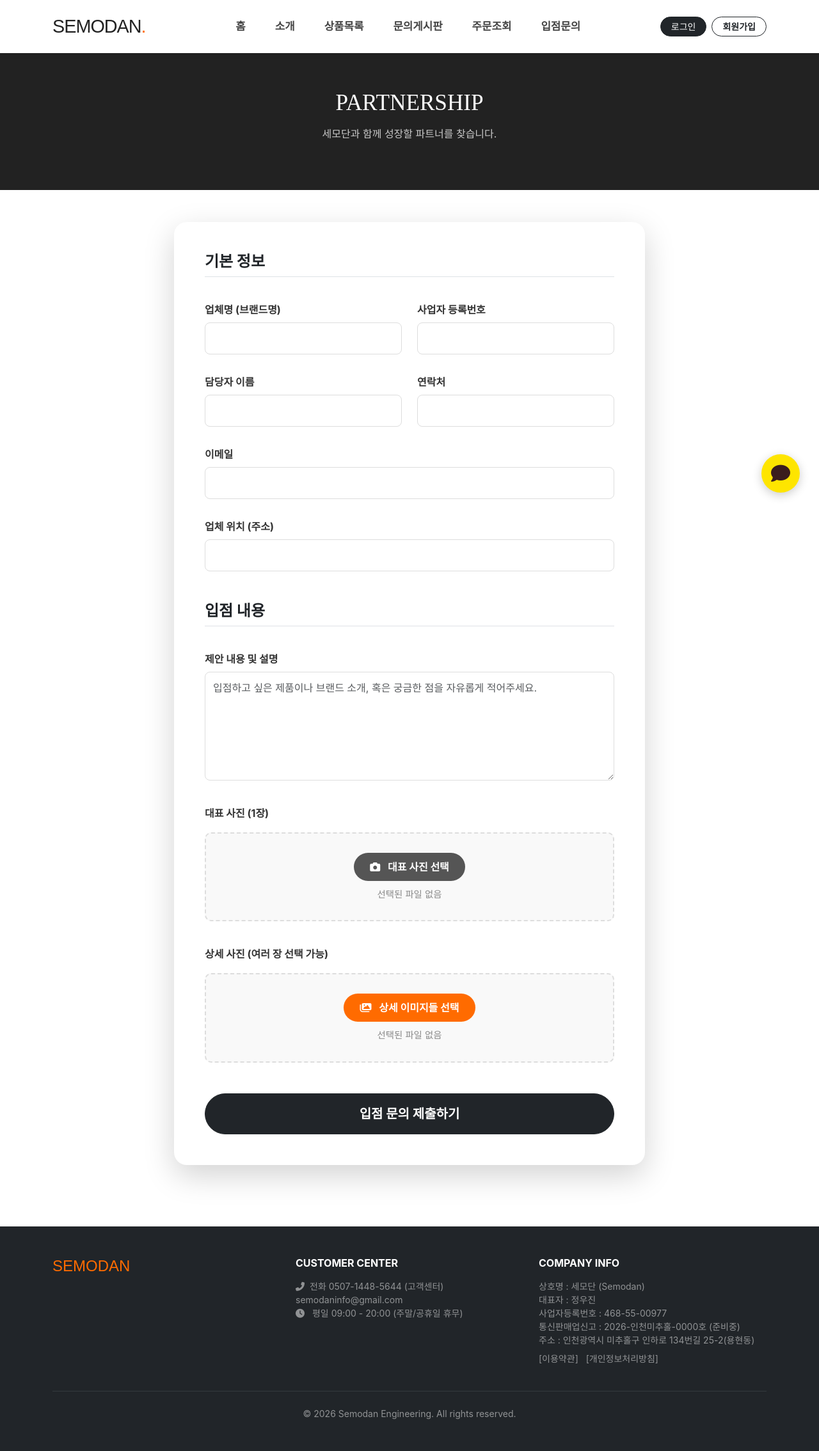
After one commit to woojin-0411/tpaheks, a Django app: page /partnership/ in a window 1280 px wide. The commit adds this page. Shown: the whole page at 64% size. Run offline with Django 5.2, Linux system fonts and the light colour scheme; some web fonts are replaced.

Commit message:
기능 추가: 입점문의 디자인 개선 및 다중 이미지 업로드 구현

```diff
--- a/config/settings.py
+++ b/config/settings.py
@@ -181,7 +181,6 @@ EMAIL_USE_SSL = False          # (TLS를 쓰므로 SSL은 끔)
 # 보내는 사람 이메일 (여기에 semodaninfo 주소를 적으세요)
 EMAIL_HOST_USER = 'semodaninfo@gmail.com'
 
-# ★ 아까 복사한 16자리 앱 비밀번호 (띄어쓰기 없이 붙여넣기)
 EMAIL_HOST_PASSWORD = 'fake_number'
 
 # (선택) 기본 보내는 사람 이름 설정
--- a/products/forms.py
+++ b/products/forms.py
@@ -1,9 +1,49 @@
 from django import forms
 from allauth.account.forms import SignupForm
-# ★ [중요] Profile 옆에 Review를 꼭 추가해야 합니다!
-from .models import Profile, Review
+from .models import Profile, Review, Order, JoinPost, Partnership
 
-# 1. 기존 회원가입 폼 (그대로 유지)
+# 1. 입점 문의 폼
+class PartnershipForm(forms.ModelForm):
+    class Meta:
+        model = Partnership
+        fields = ['brand_name', 'business_number', 'manager_name', 'contact', 'email', 'location', 'description', 'image']
+        widgets = {
+            'description': forms.Textarea(attrs={'rows': 6, 'placeholder': '입점하고 싶은 제품이나 브랜드 소개, 혹은 궁금한 점을 자유롭게 적어주세요.'}),
+        }
+
+# 2. Q&A 비밀글 폼
+class JoinForm(forms.ModelForm):
+    class Meta:
+        model = JoinPost
+        fields = ['title', 'author_name', 'contact_number', 'password', 'is_secret', 'content']
+        widgets = {
+            'password': forms.PasswordInput(attrs={'placeholder': '비밀글 체크 시 필수 입력'}),
+        }
+
+    def clean(self):
+        cleaned_data = super().clean()
+        is_secret = cleaned_data.get('is_secret')
+        password = cleaned_data.get('password')
+
+        if is_secret and not password:
+            self.add_error('password', "비밀글로 설정하려면 비밀번호를 입력해야 합니다.")
+
+        return cleaned_data
+
+# 3. 주문 폼
+class OrderForm(forms.ModelForm):
+    class Meta:
+        model = Order
+        fields = ['quantity', 'size', 'customer_email', 'shipping_address', 'contact_number']
+        widgets = {
+            'quantity': forms.NumberInput(attrs={'min': 1, 'value': 1, 'class': 'form-control'}),
+            'size': forms.Select(attrs={'class': 'form-select'}),
+            'customer_email': forms.EmailInput(attrs={'class': 'form-control', 'placeholder': '주문 내역을 받을 이메일'}),
+            'shipping_address': forms.TextInput(attrs={'class': 'form-control', 'placeholder': '배송지 주소'}),
+            'contact_number': forms.TextInput(attrs={'class': 'form-control', 'placeholder': '연락처 (- 없이 입력)'}),
+        }
+
+# 4. 회원가입 폼
 class CustomSignupForm(SignupForm):
     first_name = forms.CharField(label='이름', max_length=30, widget=forms.TextInput(attrs={'placeholder': '실명을 입력해주세요'}))
     phone = forms.CharField(label='연락처', max_length=20, widget=forms.TextInput(attrs={'placeholder': '010-0000-0000'}))
@@ -11,10 +51,8 @@ class CustomSignupForm(SignupForm):
 
     def save(self, request):
         user = super(CustomSignupForm, self).save(request)
-
         user.first_name = self.cleaned_data['first_name']
         user.save()
-
         Profile.objects.create(
             user=user,
             phone=self.cleaned_data['phone'],
@@ -22,7 +60,7 @@ class CustomSignupForm(SignupForm):
         )
         return user
 
-# 2. ★ [새로 추가] 리뷰 작성 폼
+# 5. 리뷰 폼
 class ReviewForm(forms.ModelForm):
     class Meta:
         model = Review
--- a/products/templates/products/base.html
+++ b/products/templates/products/base.html
@@ -158,6 +158,9 @@
                     <li class="nav-item"><a class="nav-link" href="{% url 'products:product_list' %}">상품목록</a></li>
                     <li class="nav-item"><a class="nav-link" href="{% url 'products:qna' %}">문의게시판</a></li>
                     <li class="nav-item"><a class="nav-link" href="{% url 'products:order_check' %}">주문조회</a></li>
+                    <li class="nav-item">
+                        <a class="nav-link fw-bold text-primary" href="{% url 'products:partnership' %}">입점문의</a>
+                    </li>
                 </ul>
 
                 <div class="auth-area d-flex align-items-center gap-2">
--- a/products/templates/products/order_check.html
+++ b/products/templates/products/order_check.html
@@ -80,6 +80,10 @@
                             </div>
 
                             <div class="col-md-3 bg-light p-4 d-flex flex-column justify-content-center align-items-center border-start">
+
+                                <a href="{% url 'order_detail' order.id %}" class="btn btn-outline-dark btn-sm w-100 rounded-pill mb-2 fw-bold">
+                                    <i class="fas fa-search-plus me-1"></i>상세보기
+                                </a>
 
                                 {% if order.status == '견적요청' %}
                                     <div class="small text-muted mb-2 text-center">관리자가 확인 중입니다</div>
--- /dev/null
+++ b/products/templates/products/partnership.html
@@ -0,0 +1,185 @@
+{% extends 'products/base.html' %}
+{% load static %}
+
+{% block content %}
+<style>
+    /* 페이지 전용 스타일 */
+    .partnership-header {
+        background: #222;
+        color: white;
+        padding: 60px 0;
+        text-align: center;
+        margin-bottom: 50px;
+    }
+    .partnership-title {
+        font-family: 'GmarketSansBold';
+        font-size: 2.2rem;
+        margin-bottom: 15px;
+    }
+    .form-label {
+        font-weight: bold;
+        color: #333;
+        margin-top: 15px;
+    }
+    .form-control {
+        padding: 12px;
+        border-radius: 8px;
+        border: 1px solid #ddd;
+    }
+    .form-control:focus {
+        border-color: #ff6b00;
+        box-shadow: 0 0 0 0.2rem rgba(255, 107, 0, 0.15);
+    }
+
+    /* [핵심] 파일 업로드 버튼 꾸미기 */
+    .file-upload-wrapper {
+        position: relative;
+        margin-top: 10px;
+        border: 2px dashed #ddd;
+        border-radius: 10px;
+        padding: 30px;
+        text-align: center;
+        background: #f9f9f9;
+        transition: 0.3s;
+    }
+    .file-upload-wrapper:hover {
+        border-color: #ff6b00;
+        background: #fff;
+    }
+    .custom-file-input {
+        display: none; /* 못생긴 원래 버튼 숨김 */
+    }
+    .custom-file-label {
+        cursor: pointer;
+        display: inline-block;
+        padding: 10px 25px;
+        background: #555;
+        color: white;
+        border-radius: 50px;
+        font-weight: bold;
+        transition: 0.3s;
+    }
+    .custom-file-label:hover {
+        background: #333;
+    }
+    .custom-file-label i {
+        margin-right: 8px;
+    }
+    .file-info-text {
+        margin-top: 10px;
+        font-size: 0.9rem;
+        color: #888;
+    }
+</style>
+
+<div class="partnership-header">
+    <div class="container">
+        <h1 class="partnership-title">PARTNERSHIP</h1>
+        <p class="opacity-75">세모단과 함께 성장할 파트너를 찾습니다.</p>
+    </div>
+</div>
+
+<div class="container mb-5">
+    <div class="row justify-content-center">
+        <div class="col-lg-8">
+            <div class="card shadow-lg border-0" style="border-radius: 20px;">
+                <div class="card-body p-5">
+                    <form method="post" enctype="multipart/form-data">
+                        {% csrf_token %}
+
+                        <h4 class="fw-bold mb-4 pb-2 border-bottom">기본 정보</h4>
+
+                        <div class="row">
+                            <div class="col-md-6 mb-3">
+                                <label class="form-label">업체명 (브랜드명)</label>
+                                {{ form.brand_name }}
+                            </div>
+                            <div class="col-md-6 mb-3">
+                                <label class="form-label">사업자 등록번호</label>
+                                {{ form.business_number }}
+                            </div>
+                        </div>
+
+                        <div class="row">
+                            <div class="col-md-6 mb-3">
+                                <label class="form-label">담당자 이름</label>
+                                {{ form.manager_name }}
+                            </div>
+                            <div class="col-md-6 mb-3">
+                                <label class="form-label">연락처</label>
+                                {{ form.contact }}
+                            </div>
+                        </div>
+
+                        <div class="mb-3">
+                            <label class="form-label">이메일</label>
+                            {{ form.email }}
+                        </div>
+
+                        <div class="mb-4">
+                            <label class="form-label">업체 위치 (주소)</label>
+                            {{ form.location }}
+                        </div>
+
+                        <h4 class="fw-bold mb-4 mt-5 pb-2 border-bottom">입점 내용</h4>
+
+                        <div class="mb-4">
+                            <label class="form-label">제안 내용 및 설명</label>
+                            {{ form.description }}
+                        </div>
+
+                        <div class="mb-4">
+                            <label class="form-label">대표 사진 (1장)</label>
+                            <div class="file-upload-wrapper">
+                                <label for="id_image" class="custom-file-label">
+                                    <i class="fas fa-camera"></i> 대표 사진 선택
+                                </label>
+                                <input type="file" name="image" id="id_image" class="custom-file-input" onchange="showFileName(this, 'main-file-name')">
+                                <div id="main-file-name" class="file-info-text">선택된 파일 없음</div>
+                            </div>
+                        </div>
+
+                        <div class="mb-5">
+                            <label class="form-label">상세 사진 (여러 장 선택 가능)</label>
+                            <div class="file-upload-wrapper">
+                                <label for="id_detail_images" class="custom-file-label" style="background: #ff6b00; border:none;">
+                                    <i class="fas fa-images"></i> 상세 이미지들 선택
+                                </label>
+                                <input type="file" name="detail_images" id="id_detail_images" class="custom-file-input" multiple onchange="showFileName(this, 'detail-file-name')">
+                                <div id="detail-file-name" class="file-info-text">선택된 파일 없음</div>
+                            </div>
+                        </div>
+
+                        <div class="d-grid gap-2 mt-5">
+                            <button type="submit" class="btn btn-dark btn-lg py-3 fw-bold" style="border-radius: 50px;">
+                                입점 문의 제출하기
+                            </button>
+                        </div>
+                    </form>
+                </div>
+            </div>
+        </div>
+    </div>
+</div>
+
+<script>
+    // 폼 필드에 부트스트랩 클래스 자동 적용
+    document.querySelectorAll('input[type="text"], input[type="email"], textarea').forEach(el => {
+        el.classList.add('form-control');
+    });
+
+    // 파일 선택하면 이름 뜨게 하기
+    function showFileName(input, outputId) {
+        const output = document.getElementById(outputId);
+        if (input.files && input.files.length > 1) {
+            output.innerText = input.files.length + "개의 파일이 선택되었습니다.";
+            output.style.color = "#ff6b00";
+        } else if (input.files && input.files.length === 1) {
+            output.innerText = input.files[0].name;
+            output.style.color = "#333";
+        } else {
+            output.innerText = "선택된 파일 없음";
+        }
+    }
+</script>
+{% endblock %}
--- a/products/urls.py
+++ b/products/urls.py
@@ -38,4 +38,6 @@ urlpatterns = [
     path('review/create/<str:product_code>/', views.review_create, name='review_create'), # 리뷰 작성
     path('qna/', views.join_list, name='join_list'),
     path('order/cancel/<str:order_no>/', views.cancel_payment, name='cancel_payment'),
+    path('order/<int:order_id>/', views.order_detail, name='order_detail'), # 주문 상세
+    path('partnership/', views.partnership, name='partnership'), # 입점 문의
 ]
--- a/products/views.py
+++ b/products/views.py
@@ -24,8 +24,11 @@ from django.conf import settings
 from django.shortcuts import render, redirect, get_object_or_404
 from django.contrib.auth.decorators import login_required
 from django.views.decorators.csrf import csrf_exempt
-from .forms import ReviewForm
-from .models import Product, Order, JoinPost, ProductColor, Answer, Review, ProductOption
+from .forms import ReviewForm,OrderForm, JoinForm, PartnershipForm
+from .models import Product, Order, JoinPost, ProductColor, Answer, Review, ProductOption, Partnership, PartnershipImage
+from django.http import HttpResponse
+from django.core.mail import EmailMessage
+import mimetypes
 
 SIZE_EXTRA_COST = {'XS': 0, 'S': 0, 'M': 0, 'L': 0, 'XL': 0, '2XL': 1100, '3XL': 1100, '4XL': 2000}
 
@@ -602,28 +605,102 @@ def review_create(request, product_code):
 
     return render(request, 'products/review_form.html', {'form': form, 'product': product})
 
+# 1. [신규] 주문 상세 페이지 (배송 정보 크게 보기)
+def order_detail(request, order_id):
+    order = get_object_or_404(Order, id=order_id)
+    # 주문자 본인인지 확인하는 로직 (세션 등으로 확인 권장)
+    # if request.user.email != order.customer_email: ...
+
+    return render(request, 'products/order_detail.html', {'order': order})
+
+# 2. [신규] 입점 문의 페이지 (이메일 발송 포함)
+# products/views.py
+# products/views.py
+
+def partnership(request):
+    if request.method == 'POST':
+        form = PartnershipForm(request.POST, request.FILES)
+        files = request.FILES.getlist('detail_images')
+
+        if form.is_valid():
+            try:
+                # 1. DB 저장
+                partnership = form.save()
+                for f in files:
+                    PartnershipImage.objects.create(partnership=partnership, image=f)
+
+                # 2. 이메일 내용 작성
+                subject = f"[입점문의] {partnership.brand_name} (담당: {partnership.manager_name})"
+                message = f"""
+                업체명: {partnership.brand_name}
+                사업자번호: {partnership.business_number}
+                담당자: {partnership.manager_name}
+                연락처: {partnership.contact}
+                이메일: {partnership.email}
+                위치: {partnership.location}
+
+                내용:
+                {partnership.description}
+                """
+
+                # 3. 이메일 객체 생성 및 파일 첨부
+                email = EmailMessage(
+                    subject,
+                    message,
+                    settings.EMAIL_HOST_USER,
+                    [settings.EMAIL_HOST_USER],
+                )
+
+                if partnership.image:
+                    partnership.image.open('rb')
+                    mime_type, _ = mimetypes.guess_type(partnership.image.name)
+                    if mime_type is None: mime_type = 'application/octet-stream'
+                    email.attach(partnership.image.name, partnership.image.read(), mime_type)
+
+                for f in files:
+                    f.seek(0)
+                    mime_type, _ = mimetypes.guess_type(f.name)
+                    if mime_type is None: mime_type = 'application/octet-stream'
+                    email.attach(f.name, f.read(), mime_type)
+
+                # 4. 전송 (실패해도 유저에겐 성공한 척 보여주고, 서버 로그에만 남김)
+                email.send(fail_silently=False)
+
+            except Exception as e:
+                # [배포용 수정] 에러가 나면 서버(터미널)에만 출력하고, 고객에겐 그냥 넘어감
+                print(f"❌ 이메일 전송 실패: {e}")
+                # 필요하다면 여기에 'messages.error(request, ...)' 등을 추가할 수 있음
+
+            # 성공하든 메일만 실패하든 목록으로 이동
+            return redirect('products:product_list')
+
+        else:
+            # 폼 입력 실수 시 다시 작성 페이지로 (에러 내용은 form 안에 들어있음)
+            return render(request, 'products/partnership.html', {'form': form})
+
+    else:
+        form = PartnershipForm()
+
+    return render(request, 'products/partnership.html', {'form': form})
+
+
 def join_detail(request, pk):
     post = get_object_or_404(JoinPost, pk=pk)
 
-    # 비밀글 권한 체크
-    if post.is_secret:
-        # 1. 관리자(superuser)거나 작성자 본인(로그인한 경우)이면 통과
-        if request.user.is_superuser or (request.user.is_authenticated and request.user == post.author):
-            pass
+    # 비밀글이 아니면 -> 비밀번호 체크 없이 바로 통과!
+    if not post.is_secret:
+        return render(request, 'products/join_detail.html', {'post': post})
 
-        # 2. 비회원이거나 다른 사람이면? -> 비밀번호 입력 확인
+    # 비밀글이면 -> 비밀번호 입력 페이지로 (기존 로직 유지)
+    # (기존에 작성하신 비밀번호 체크 로직이 있다면 여기 연결)
+    if request.method == 'POST':
+        input_password = request.POST.get('password')
+        if input_password == post.password:
+            return render(request, 'products/join_detail.html', {'post': post})
         else:
-            # 사용자가 입력한 비밀번호 확인 (POST 요청으로 들어옴)
-            input_pw = request.POST.get('password_check')
+            return render(request, 'products/join_password.html', {'post': post, 'error': '비밀번호가 일치하지 않습니다.'})
 
-            # 입력한 게 없거나 틀리면 -> 비밀번호 입력 화면을 보여줌
-            if input_pw != post.password:
-                return render(request, 'products/password_check.html', {'post': post})
-
-            # 맞으면 통과! (아래 코드로 진행)
-
-    # (답변 가져오기 등 기존 코드 유지)
-    return render(request, 'products/join_detail.html', {'post': post})
+    return render(request, 'products/join_password.html', {'post': post})
 
 # [products/views.py] 파일 맨 아래에 추가
 
```
Also changed, not shown: products/models.py (+41 -0 lines), products/templates/products/order_detail.html (added, +40 -0 lines), products/templates/products/product_list.html (+34 -19 lines), products/migrations/0016_partnership_order_carrier_order_size_and_more.py (added), products/migrations/0017_partnership_business_number_alter_partnership_image_and_more.py (added).
